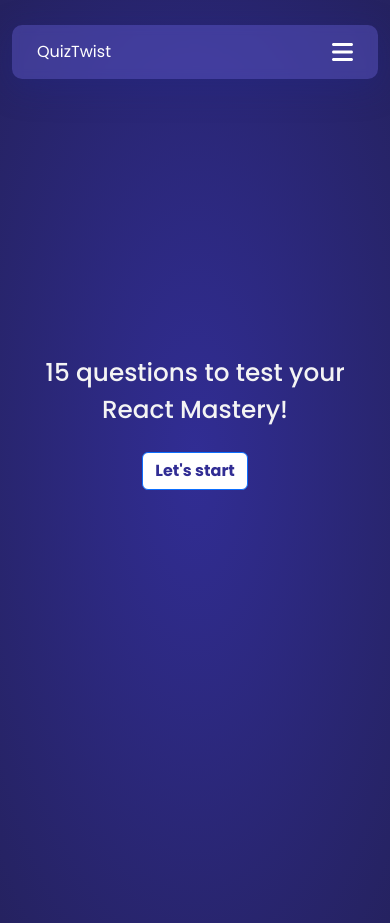
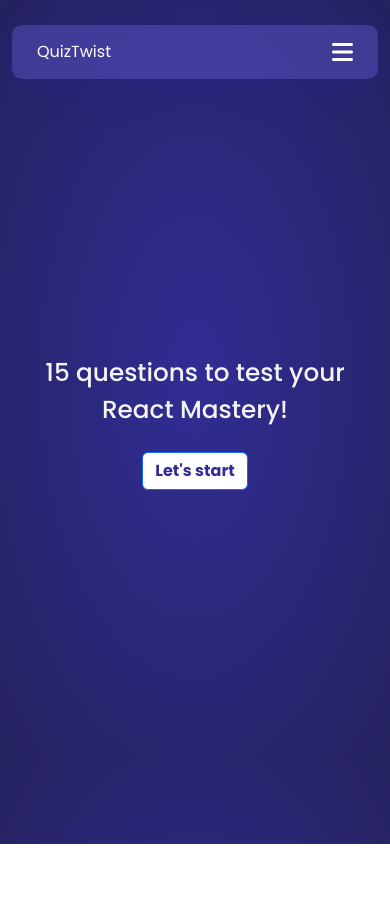
Before and after one commit to wilhelmusolejr/quiztwist, a React (Vite) app: page / in a window 390 px wide. After the commit the page ends 844 px from the top, so only its background shows below. Built offline with nearby package versions, Linux system fonts and the light colour scheme.

Commit message:
made responsive

```diff
--- a/src/App.jsx
+++ b/src/App.jsx
@@ -35,9 +35,6 @@ function reducer(state, action) {
       return { ...state, status: "progress" };
 
     case "ANSWER_QUESTION":
-      console.log(action.payload);
-      console.log(state);
-
       return {
         ...state,
         answer: action.payload.user_answer,
--- a/src/Components/QuizFinish.jsx
+++ b/src/Components/QuizFinish.jsx
@@ -10,7 +10,7 @@ function QuizFinish({ quizInfo }) {
   const percentage = (quizInfo.correct_answers / quizInfo.num_questions) * 100;
 
   return (
-    <Section className={`${styles["finish-parent"]} position-center`}>
+    <Section className={`${styles["finish-parent"]} position-center `}>
       <div className="text-center">
         <h2>Thanks for taking the quiz!</h2>
         <h3 className="my-3">Well done!</h3>
--- a/src/Components/QuizFinish.module.css
+++ b/src/Components/QuizFinish.module.css
@@ -1,3 +1,7 @@
+.finish-parent {
+  max-width: 500px;
+}
+
 .finish-parent svg {
   font-size: 32px;
 }
--- a/src/Components/QuizQuestion.jsx
+++ b/src/Components/QuizQuestion.jsx
@@ -10,7 +10,10 @@ function QuizQuestion({ question, dispatch, user_answer }) {
         <h2 className="text-light">{question.question}</h2>
 
         {/* options */}
-        <div className="quiz-option text-light">
+        <div
+          className="quiz-option text-light d-flex
+        flex-column align-items-center"
+        >
           {question.answers.map((option, index) => {
             // Determine the class based on whether the answer is correct, incorrect, or unanswered
             let btnClass = "btn btn-option mt-3";
--- a/src/index.css
+++ b/src/index.css
@@ -90,5 +90,5 @@ svg {
 /* ------------------- */
 /* HEADER */
 header {
-  min-height: 100vh;
+  min-height: 80vh;
 }
```
